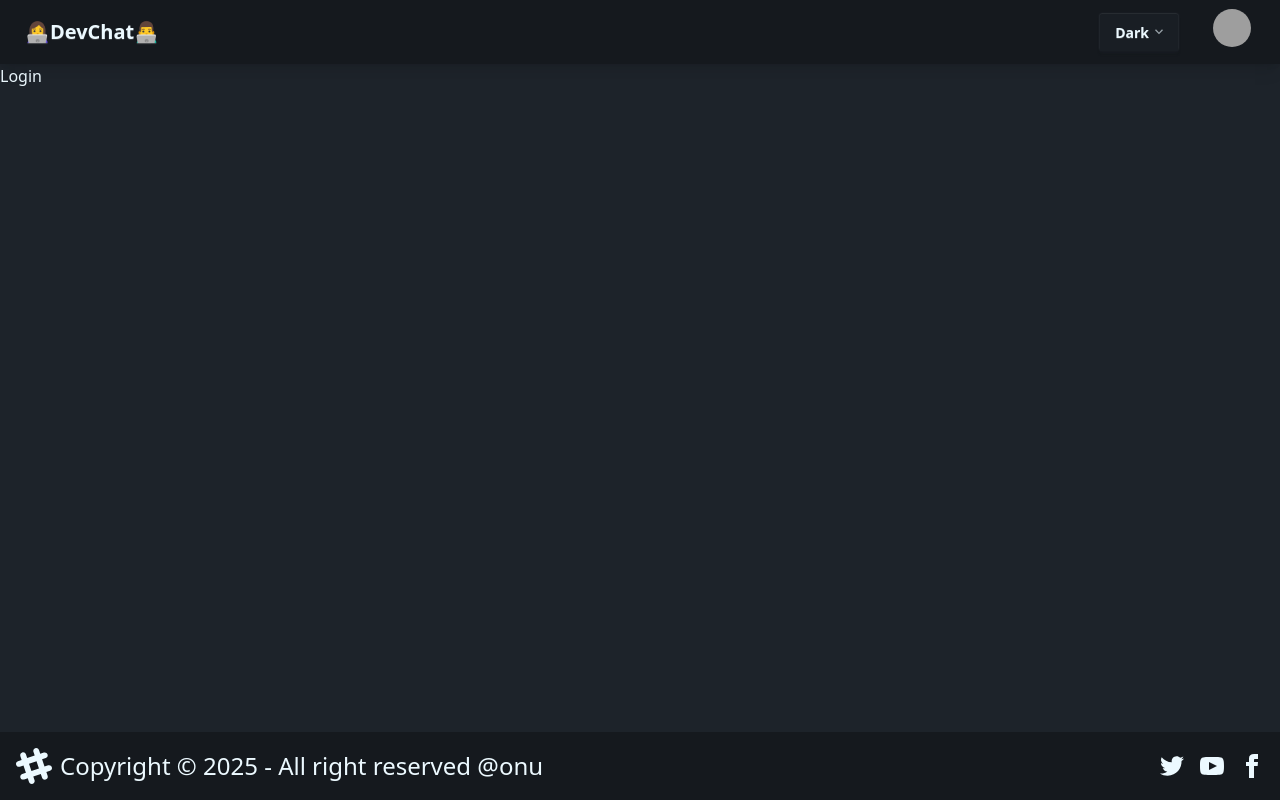
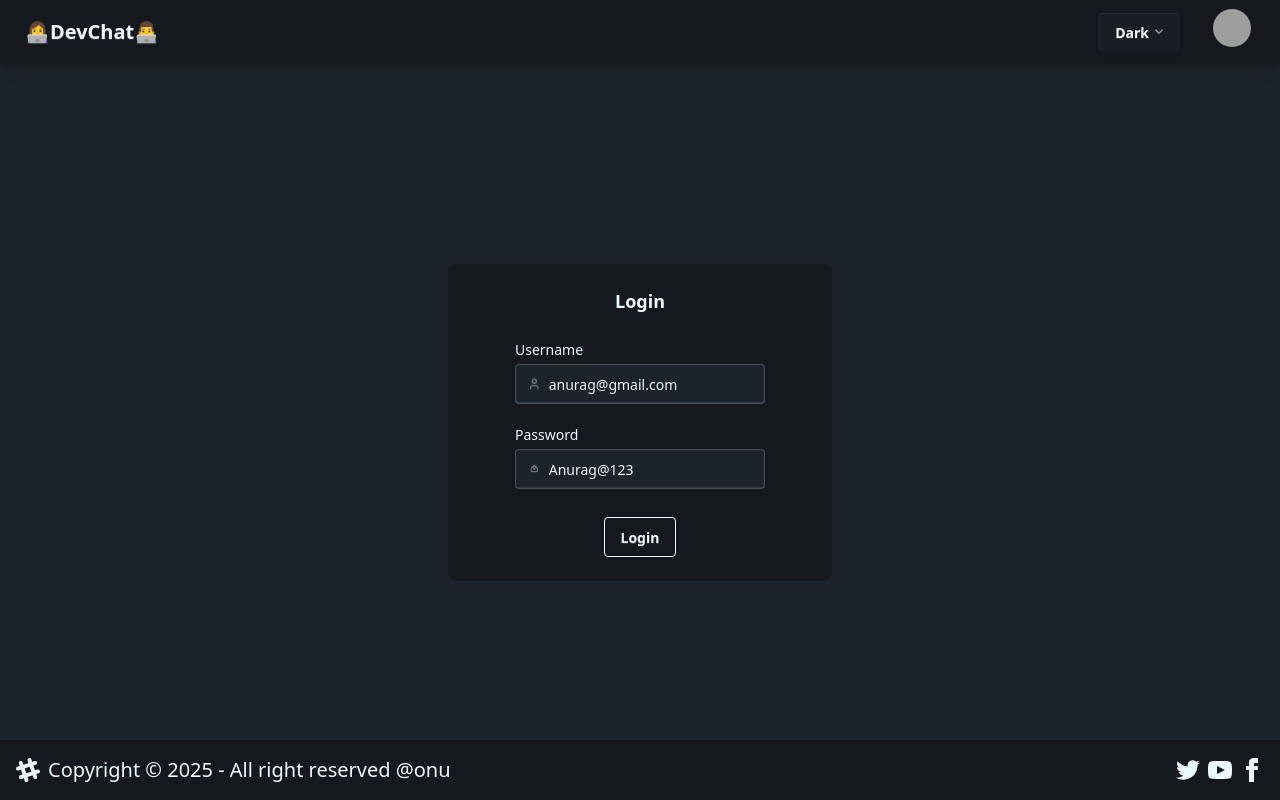
Before and after one commit to Anurag2499/devChat_Web, a React (Vite) app: page /login in a window 1280 px wide. Built offline with nearby package versions, Linux system fonts and the light colour scheme; grey boxes are pictures that could not be loaded.

Commit message:
login api integrated

```diff
--- a/package.json
+++ b/package.json
@@ -11,6 +11,7 @@
   },
   "dependencies": {
     "@tailwindcss/vite": "^4.1.5",
+    "axios": "^1.9.0",
     "react": "^19.1.0",
     "react-dom": "^19.1.0",
     "react-router-dom": "^7.5.3"
--- a/src/Footer.jsx
+++ b/src/Footer.jsx
@@ -3,28 +3,30 @@ import React from 'react';
 const Footer = () => {
   return (
     <footer className="footer sm:footer-horizontal bg-base-300 items-center p-4 fixed bottom-0">
-      <aside className="grid-flow-col items-center text-2xl">
+      <aside className="grid-flow-col items-center text-base md:text-lg lg:text-xl">
         <svg
-          width="36"
-          height="36"
+          // width="36"
+          // height="36"
           viewBox="0 0 24 24"
           xmlns="http://www.w3.org/2000/svg"
           fillRule="evenodd"
           clipRule="evenodd"
-          className="fill-current"
+          className="fill-current w-5 h-5 md:w-6 md:h-6"
         >
           <path d="M22.672 15.226l-2.432.811.841 2.515c.33 1.019-.209 2.127-1.23 2.456-1.15.325-2.148-.321-2.463-1.226l-.84-2.518-5.013 1.677.84 2.517c.391 1.203-.434 2.542-1.831 2.542-.88 0-1.601-.564-1.86-1.314l-.842-2.516-2.431.809c-1.135.328-2.145-.317-2.463-1.229-.329-1.018.211-2.127 1.231-2.456l2.432-.809-1.621-4.823-2.432.808c-1.355.384-2.558-.59-2.558-1.839 0-.817.509-1.582 1.327-1.846l2.433-.809-.842-2.515c-.33-1.02.211-2.129 1.232-2.458 1.02-.329 2.13.209 2.461 1.229l.842 2.515 5.011-1.677-.839-2.517c-.403-1.238.484-2.553 1.843-2.553.819 0 1.585.509 1.85 1.326l.841 2.517 2.431-.81c1.02-.33 2.131.211 2.461 1.229.332 1.018-.21 2.126-1.23 2.456l-2.433.809 1.622 4.823 2.433-.809c1.242-.401 2.557.484 2.557 1.838 0 .819-.51 1.583-1.328 1.847m-8.992-6.428l-5.01 1.675 1.619 4.828 5.011-1.674-1.62-4.829z"></path>
         </svg>
-        <p>Copyright © {new Date().getFullYear()} - All right reserved @onu</p>
+        <p className="">
+          Copyright © {new Date().getFullYear()} - All right reserved @onu
+        </p>
       </aside>
-      <nav className="grid-flow-col gap-4 md:place-self-center md:justify-self-end">
+      <nav className="grid-flow-col gap-2 md:place-self-center md:justify-self-end ">
         <a>
           <svg
             xmlns="http://www.w3.org/2000/svg"
             width="24"
             height="24"
             viewBox="0 0 24 24"
-            className="fill-current"
+            className="fill-current w-5 h-5 md:w-6 md:h-6"
           >
             <path d="M24 4.557c-.883.392-1.832.656-2.828.775 1.017-.609 1.798-1.574 2.165-2.724-.951.564-2.005.974-3.127 1.195-.897-.957-2.178-1.555-3.594-1.555-3.179 0-5.515 2.966-4.797 6.045-4.091-.205-7.719-2.165-10.148-5.144-1.29 2.213-.669 5.108 1.523 6.574-.806-.026-1.566-.247-2.229-.616-.054 2.281 1.581 4.415 3.949 4.89-.693.188-1.452.232-2.224.084.626 1.956 2.444 3.379 4.6 3.419-2.07 1.623-4.678 2.348-7.29 2.04 2.179 1.397 4.768 2.212 7.548 2.212 9.142 0 14.307-7.721 13.995-14.646.962-.695 1.797-1.562 2.457-2.549z"></path>
           </svg>
@@ -35,7 +37,7 @@ const Footer = () => {
             width="24"
             height="24"
             viewBox="0 0 24 24"
-            className="fill-current"
+            className="fill-current w-5 h-5 md:w-6 md:h-6"
           >
             <path d="M19.615 3.184c-3.604-.246-11.631-.245-15.23 0-3.897.266-4.356 2.62-4.385 8.816.029 6.185.484 8.549 4.385 8.816 3.6.245 11.626.246 15.23 0 3.897-.266 4.356-2.62 4.385-8.816-.029-6.185-.484-8.549-4.385-8.816zm-10.615 12.816v-8l8 3.993-8 4.007z"></path>
           </svg>
@@ -46,7 +48,7 @@ const Footer = () => {
             width="24"
             height="24"
             viewBox="0 0 24 24"
-            className="fill-current"
+            className="fill-current w-5 h-5 md:w-6 md:h-6"
           >
             <path d="M9 8h-3v4h3v12h5v-12h3.642l.358-4h-4v-1.667c0-.955.192-1.333 1.115-1.333h2.885v-5h-3.808c-3.596 0-5.192 1.583-5.192 4.615v3.385z"></path>
           </svg>
--- a/src/Login.jsx
+++ b/src/Login.jsx
@@ -1,7 +1,114 @@
-import React from 'react';
+import React, { useState } from 'react';
+import axios from 'axios';
 
 const Login = () => {
-  return <div>Login</div>;
+  const [email, setEmail] = useState('anurag@gmail.com');
+  const [password, setPassword] = useState('Anurag@123');
+
+  const handleLogin = async () => {
+    try {
+      const res = await axios.post(
+        'http://localhost:7777/login',
+        {
+          emailId: email,
+          password,
+        },
+        { withCredentials: true }
+      );
+      console.log(res.data);
+    } catch (err) {
+      console.log(err);
+    }
+  };
+
+  return (
+    <div className="flex my-50 justify-center mx-20">
+      <div className="card bg-base-300 w-96">
+        <div className="card-body items-center text-center">
+          <h1 className="card-title">Login</h1>
+          <div>
+            <div className="form-control my-4">
+              <div className=" flex flex-row items-start">
+                <span className="label-text">Username</span>
+              </div>
+              <label className="input validator my-1">
+                <svg
+                  className="h-[1em] text-gray-500"
+                  xmlns="http://www.w3.org/2000/svg"
+                  viewBox="0 0 24 24"
+                >
+                  <g
+                    strokeLinejoin="round"
+                    strokeLinecap="round"
+                    strokeWidth="2.5"
+                    fill="none"
+                    stroke="currentColor"
+                  >
+                    <path d="M19 21v-2a4 4 0 0 0-4-4H9a4 4 0 0 0-4 4v2"></path>
+                    <circle cx="12" cy="7" r="4"></circle>
+                  </g>
+                </svg>
+                <input
+                  type="text"
+                  required
+                  placeholder="Email/Username"
+                  // pattern="[A-Za-z][A-Za-`z0-9\-]*"
+                  minlength="4"
+                  maxlength="30"
+                  value={email}
+                  onChange={(e) => setEmail(e.target.value)}
+                  title="Only letters, numbers or dash"
+                  // className="text-gray-500"
+                />
+              </label>
+            </div>
+
+            <div className="form-control my-4">
+              <div className="flex flex-row items-start">
+                <span className="label-text">Password</span>
+              </div>
+              <label className="input validator my-1">
+                <svg
+                  xmlns="http://www.w3.org/2000/svg"
+                  className="h-[1em] text-gray-500"
+                  fill="none"
+                  viewBox="0 0 24 24"
+                  stroke="currentColor"
+                >
+                  <path
+                    strokeLinecap="round"
+                    strokeLinejoin="round"
+                    strokeWidth={2}
+                    d="M12 11c1.1 0 2-.9 2-2V7a2 2 0 00-4 0v2c0 1.1.9 2 2 2zm0 0v2m6 0a6 6 0 10-12 0v2a2 2 0 002 2h8a2 2 0 002-2v-2z"
+                  />
+                </svg>
+                <input
+                  type="text"
+                  required
+                  placeholder="Password"
+                  // className="text-gray-500"
+                  className="text-"
+                  minlength="6"
+                  maxlength="30"
+                  value={password}
+                  onChange={(e) => setPassword(e.target.value)}
+                  title="Only letters, numbers or dash"
+                />
+              </label>
+            </div>
+          </div>
+          <div className="card-actions justify-end">
+            <button
+              className="btn btn-outline btn-default"
+              onClick={handleLogin}
+            >
+              Login
+            </button>
+          </div>
+        </div>
+      </div>
+    </div>
+  );
 };
 
 export default Login;
```
Also changed, not shown: 1 other file (tests, documents, lock files or other folders).
